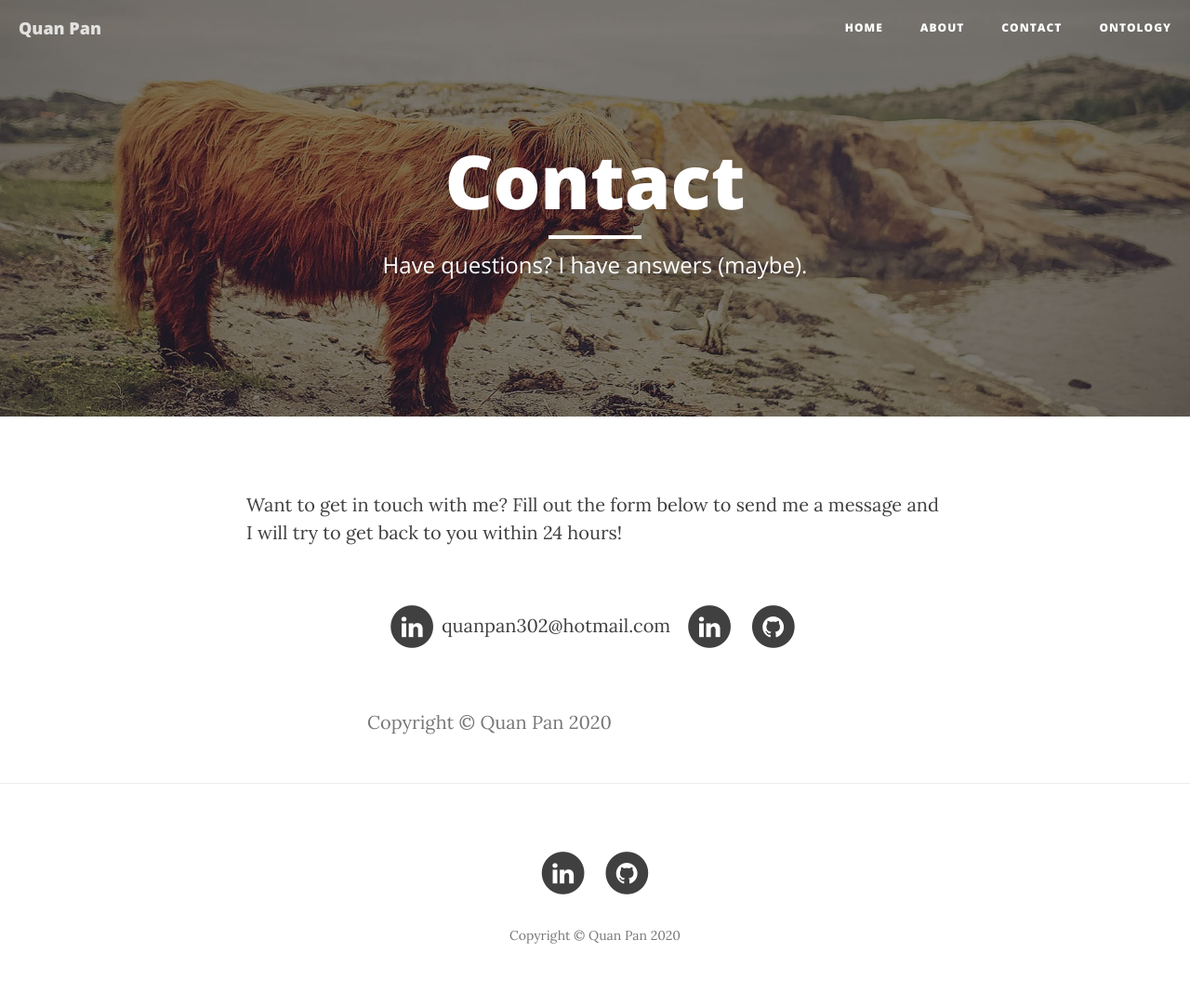
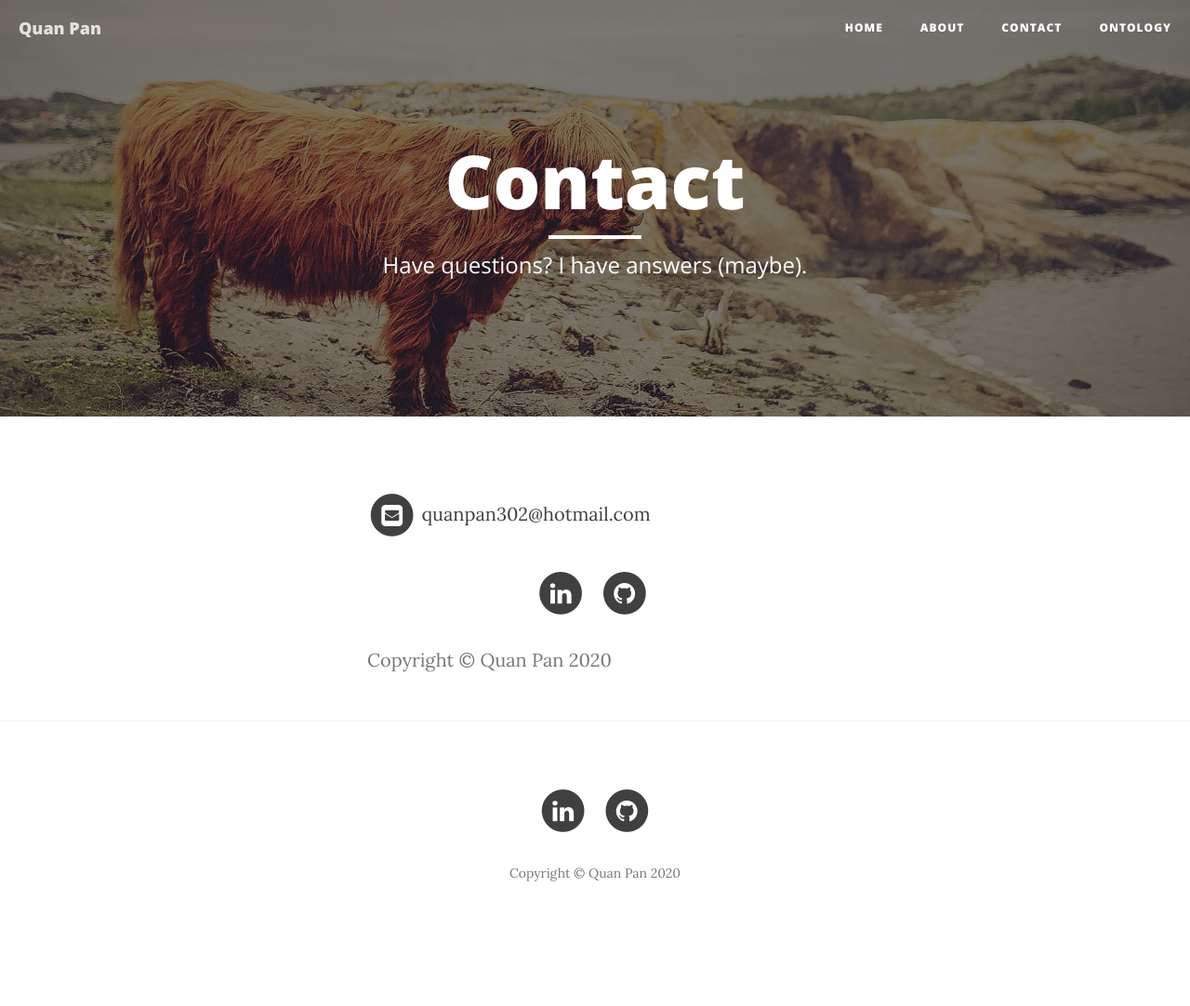
Before and after one commit to quanpan302/quanpan302.github.io, a Jekyll site: the page built from contact.html, in a window 1280 px wide. Shown: the whole page at 93% size. Built offline with Jekyll 4.4.1, drawn with Linux system fonts in a browser that asks for light colours; nearby versions of some CDN libraries; a script that is not in the unit is left out; after the commit the page ends 1015 px from its top, so only the background shows below that.

Commit message:
Update contact page

```diff
--- a/contact.html
+++ b/contact.html
@@ -5,25 +5,19 @@ description: "Have questions? I have answers (maybe)."
 header-img: "assets/img/contact-bg.jpg"
 ---
 
-<p>Want to get in touch with me? Fill out the form below to send me a message and I will try to get back to you within 24 hours!</p>
-<!-- Contact Form - Enter your email address on line 19 of the mail/contact_me.php file to make this form work. -->
-<!-- WARNING: Some web hosts do not allow emails to be sent through forms to common mail hosts like Gmail or Yahoo. It's recommended that you use a private domain email address! -->
-<!-- NOTE: To use the contact form, your site must be on a live web host with PHP! The form will not work locally! -->
 <div class="row">
     <div class="col-lg-8 col-lg-offset-2 col-md-10 col-md-offset-1">
-        <ul class="list-inline text-center">
         {% if site.email %}
-            <li>
         <p>
             <span class="fa-stack fa-lg">
                 <i class="fa fa-circle fa-stack-2x"></i>
-                        <i class="fa fa-linkedin fa-stack-1x fa-inverse"></i>
+                <i class="fa fa-envelope-square fa-stack-1x fa-inverse"></i>
             </span>
             {{ site.email }}
         </p>
-            </li>
         {% endif %}
 
+        <ul class="list-inline text-center">
             {% if site.linkedin_username %}
             <li>
                 <a href="https://www.linkedin.com/in/{{ site.linkedin_username }}">
@@ -86,4 +87,5 @@ header-img: "assets/img/contact-bg.jpg"
             <button type="submit" class="btn btn-default">Send</button>
         </div>
     </div>
-</form> -->
+</form>
+-->
```
Also changed, not shown: other parts of contact.html (+8 -1 lines). Lines whose indentation alone changed are shown as unchanged.
